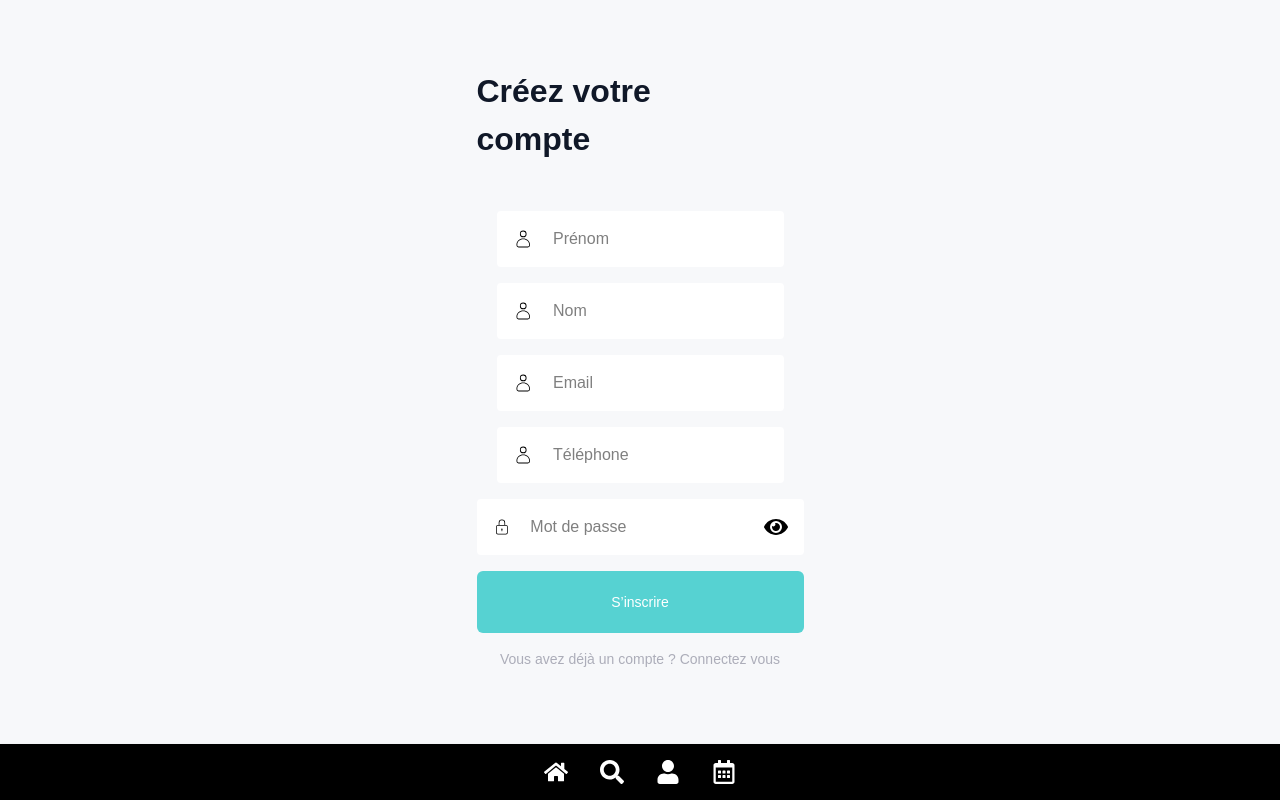
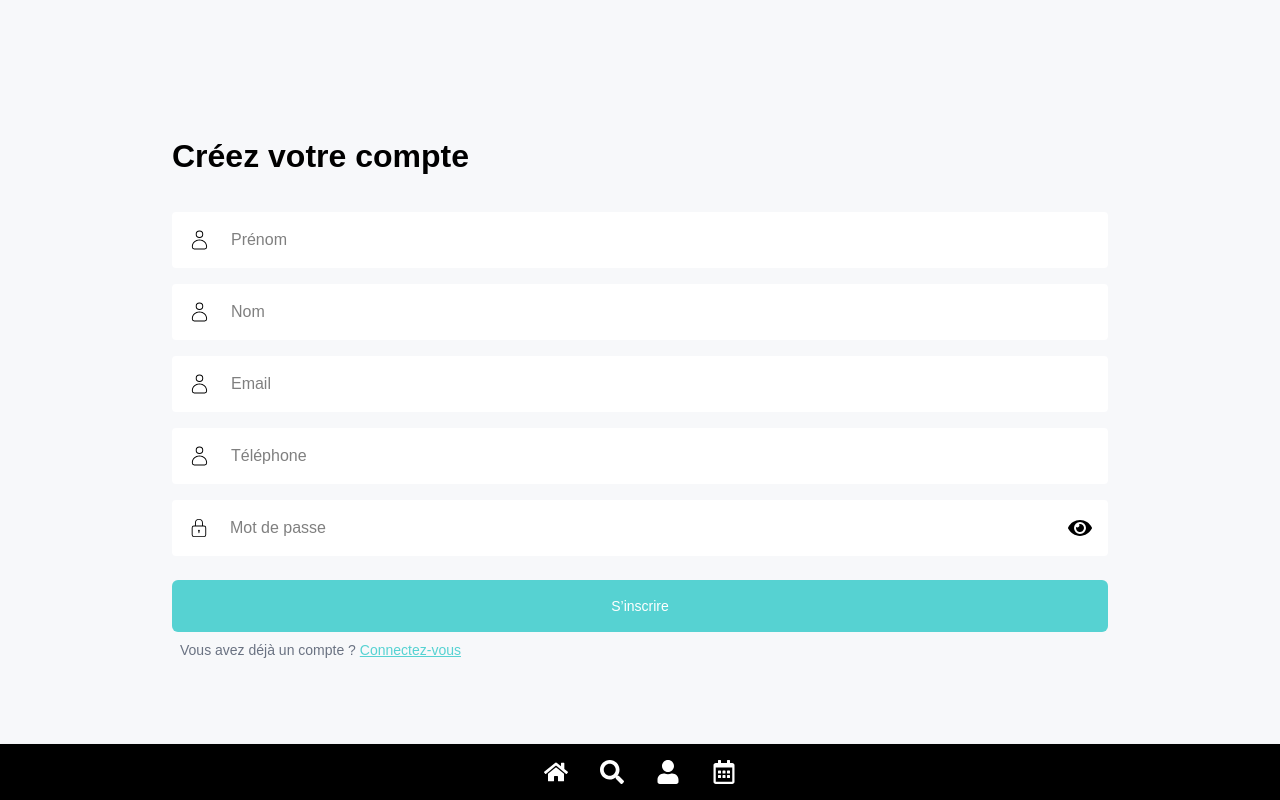
Before and after one commit to CharonTom/event_project_front, a React (Vite) app: page /#/register in a window 1280 px wide. Built offline with nearby package versions, Linux system fonts and the light colour scheme; no server answers.

Commit message:
starting the integration

```diff
--- a/src/auth/Register.tsx
+++ b/src/auth/Register.tsx
@@ -12,14 +12,13 @@ const Register: React.FC = () => {
   const [email, setEmail] = useState("");
   const [phone, setPhone] = useState("");
   const [password, setPassword] = useState("");
-  const [showPassword, setShowPassword] = useState(false); // ← état pour le mot de passe
-
+  const [showPassword, setShowPassword] = useState(false);
   const [error, setError] = useState<string | null>(null);
   const [loading, setLoading] = useState(false);
-  const BASE_URL = import.meta.env.VITE_SERVER_URL;
 
   const { setToken } = useAuth();
   const navigate = useNavigate();
+  const BASE_URL = import.meta.env.VITE_SERVER_URL;
 
   const handleSubmit = async (e: FormEvent) => {
     e.preventDefault();
@@ -37,10 +36,8 @@ const Register: React.FC = () => {
           password,
         }
       );
-      // l'API retourne directement access_token
       setToken(response.data.access_token);
       navigate("/account", { replace: true });
-      // eslint-disable-next-line @typescript-eslint/no-explicit-any
     } catch (err: any) {
       setError(
         err.response?.data?.message || "Erreur lors de l’enregistrement"
@@ -51,18 +48,14 @@ const Register: React.FC = () => {
   };
 
   return (
-    <div className="min-h-screen flex-center bg-[#F7F8FA]">
-      <div className="">
-        <h1 className="text-[32px] font-bold text-gray-900 mb-8">
-          Créez votre <br />
-          compte
-        </h1>
+    <section className="min-h-screen flex-center bg-[#F7F8FA]">
+      <div className="w-[75%]">
+        <h1 className="text-[32px] font-bold">Créez votre compte</h1>
         {error && <p className="text-red-600 text-sm text-center">{error}</p>}
-        <div className="flex-center flex-col gap-y-4 w-full">
-          <form
-            className="w-full mt-4 flex-center flex-col gap-y-4"
-            onSubmit={handleSubmit}
-          >
+
+        <form className="mt-8 space-y-6" onSubmit={handleSubmit}>
+          <div className="rounded-md space-y-4">
+            {/* Prénom */}
             <div className="flex-center bg-white p-2 rounded">
               <CiUser className="m-2 text-2xl" />
               <input
@@ -71,9 +64,10 @@ const Register: React.FC = () => {
                 required
                 value={firstName}
                 onChange={(e) => setFirstName(e.target.value)}
-                className="w-full rounded px-3 py-2"
+                className="w-full px-3 py-2"
               />
             </div>
+            {/* Nom */}
             <div className="flex-center bg-white p-2 rounded">
               <CiUser className="m-2 text-2xl" />
               <input
@@ -82,10 +76,10 @@ const Register: React.FC = () => {
                 required
                 value={lastName}
                 onChange={(e) => setLastName(e.target.value)}
-                className="w-full rounded px-3 py-2"
+                className="w-full px-3 py-2"
               />
             </div>
-
+            {/* Email */}
             <div className="flex-center bg-white p-2 rounded">
               <CiUser className="m-2 text-2xl" />
               <input
@@ -100,6 +94,7 @@ const Register: React.FC = () => {
                 placeholder="Email"
               />
             </div>
+            {/* Téléphone */}
             <div className="flex-center bg-white p-2 rounded">
               <CiUser className="m-2 text-2xl" />
               <input
@@ -108,16 +103,16 @@ const Register: React.FC = () => {
                 required
                 value={phone}
                 onChange={(e) => setPhone(e.target.value)}
-                className="w-full  rounded px-3 py-2"
+                className="w-full px-3 py-2"
               />
             </div>
-
+            {/* Mot de passe */}
             <div className="flex-center bg-white p-2 rounded">
               <CiLock className="m-2 text-2xl" />
               <input
                 id="password"
                 name="password"
-                type={showPassword ? "text" : "password"} // ← type dynamique
+                type={showPassword ? "text" : "password"}
                 autoComplete="current-password"
                 required
                 value={password}
@@ -133,25 +128,26 @@ const Register: React.FC = () => {
                 {showPassword ? <FaEyeSlash /> : <FaEye />}
               </button>
             </div>
+          </div>
 
+          <div>
             <button
               type="submit"
               disabled={loading}
-              className="flex-center py-5 px-4 border border-transparent text-sm font-medium rounded-md
-                       text-white bg-primary w-full"
+              className="w-full flex-center py-4 px-4 text-sm rounded-md text-white bg-primary"
             >
               {loading ? "Inscription…" : "S’inscrire"}
             </button>
-          </form>
-          <p className="mb-16 text-sm text-gray">
-            Vous avez déjà un compte ?{" "}
-            <Link to="/login" className="">
-              Connectez vous
-            </Link>
-          </p>
-        </div>
+            <p className="p-2 text-sm text-gray-500">
+              Vous avez déjà un compte ?{" "}
+              <Link to="/login" className="text-primary underline">
+                Connectez-vous
+              </Link>
+            </p>
+          </div>
+        </form>
       </div>
-    </div>
+    </section>
   );
 };
 
```
